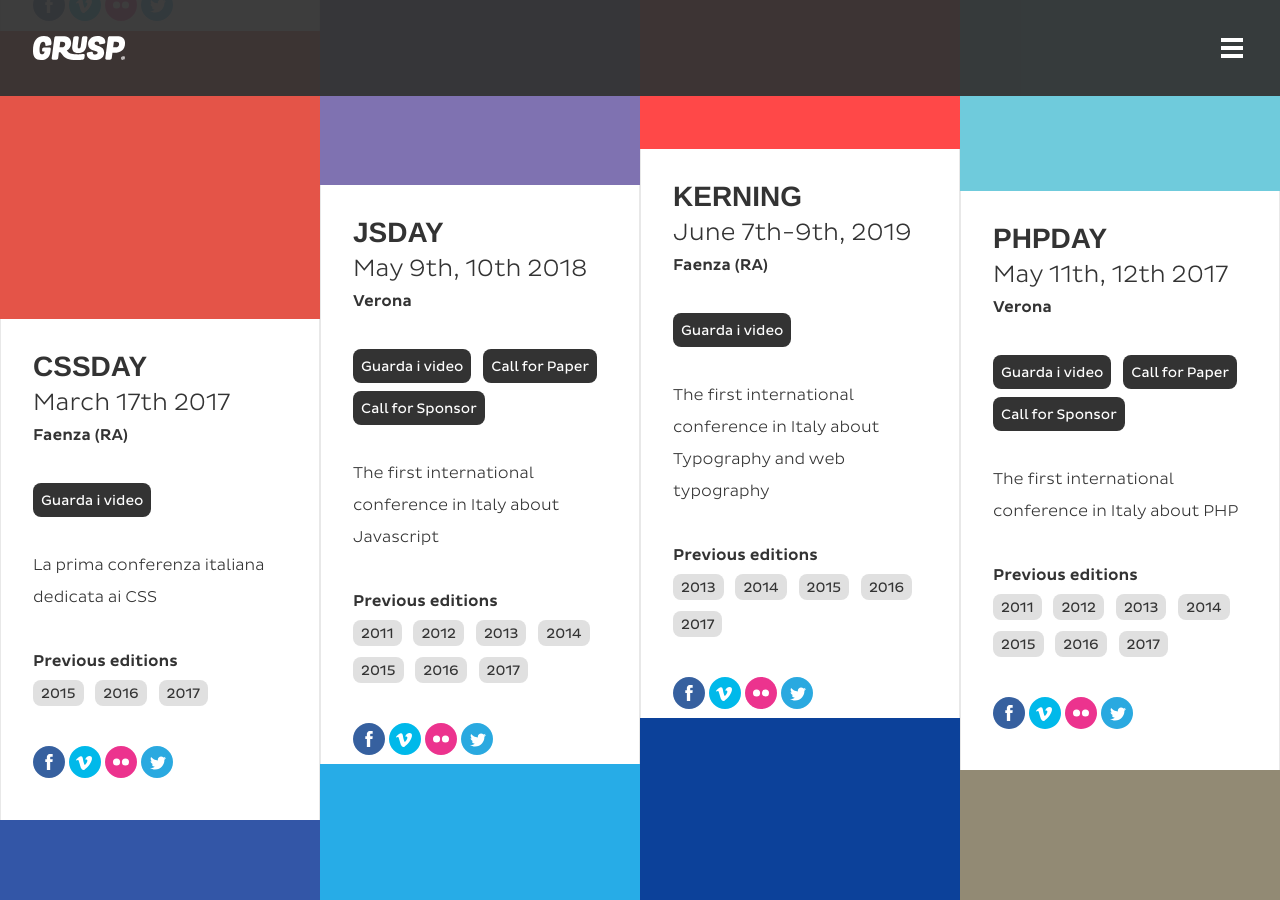
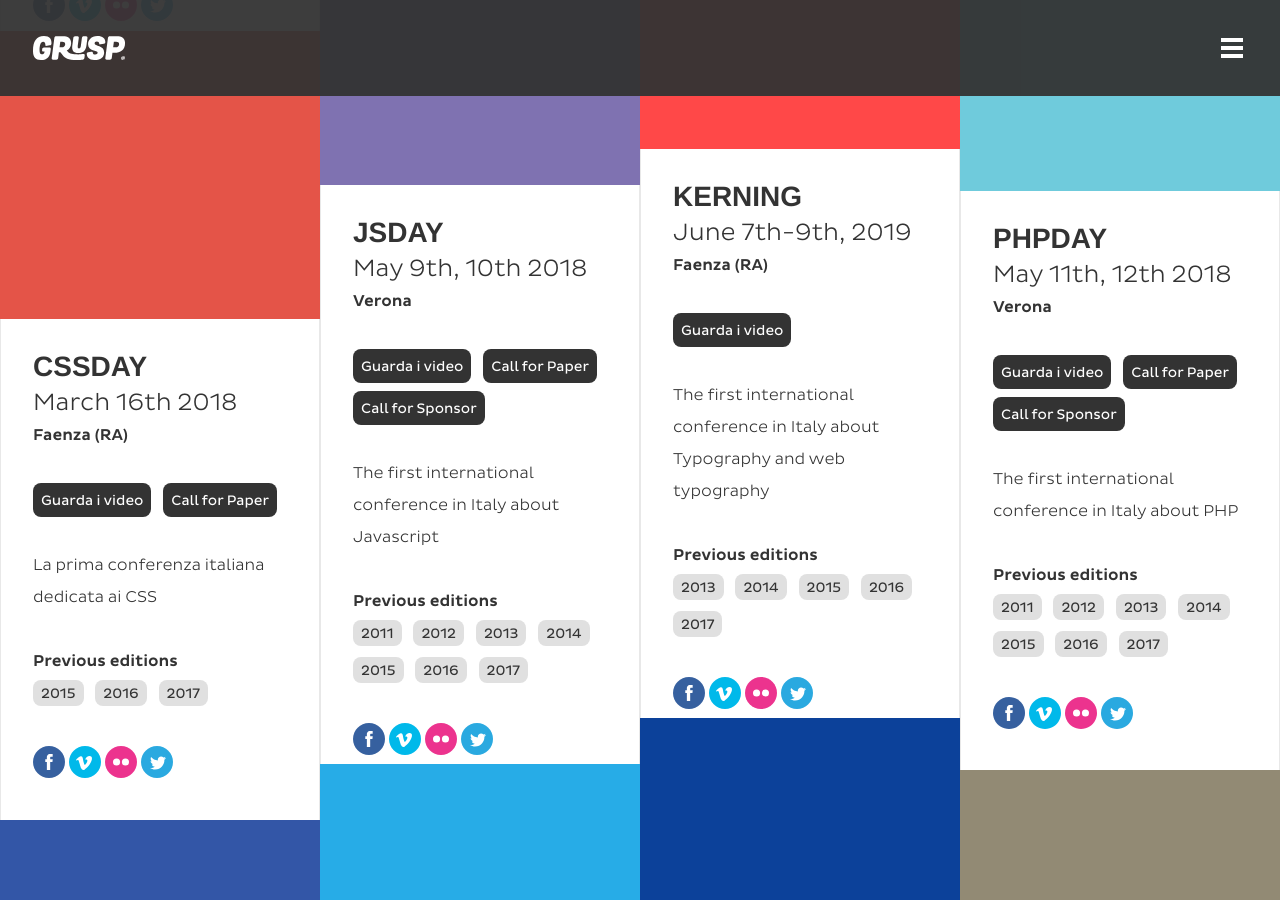
Before and after one commit to pantarei-mb/GrUSP.org, a Jekyll site: the page built from it/index.html, in a window 1280 px wide and 900 px high, scrolled down 1820 px. Built offline with Jekyll 4.4.1, drawn with Linux system fonts in a browser that asks for light colours; some web fonts are replaced.

Commit message:
Updated phpday's year + cssday

```diff
--- a/_data/conferences.yml
+++ b/_data/conferences.yml
@@ -93,7 +93,7 @@
   name: PHPDay
   url: http://www.phpday.it
   datetime: 11-05-2018
-  date: May 11th, 12th 2017
+  date: May 11th, 12th 2018
   location: Verona
   cfp: https://cfp.phpday.it/
   cfs: https://2018.phpday.it/sponsor.html
@@ -114,18 +114,21 @@
 - class: cssday
   url: http://www.cssday.it
   name: CSSDay
-  datetime: 17-03-2017
-  date: March 17th 2017
-  cfp:
+  datetime: 16-03-2018
+  date: March 16th 2018
+  cfp: https://goo.gl/forms/RkHT6PaKrs4kWYu32
   cfs:
   location: Faenza (RA)
   logo: cssday.svg
   description: La prima conferenza italiana dedicata ai CSS
   video: https://vimeo.com/channels/italiancssday
-  fb: http://fb.com/grusp
+  fb: https://www.facebook.com/cssday/
   twitter: grusp
   photos: http://flickr.com
-  editions: [ { url: 'http://2015.cssday.it', year: 2015 }, { url: 'http://2016.cssday.it', year: 2016 }, { url: 'http://2017.cssday.it', year: 2017 } ]
+  editions:
+    - { url: 'http://2015.cssday.it', year: 2015 }
+    - { url: 'http://2016.cssday.it', year: 2016 }
+    - { url: 'http://2017.cssday.it', year: 2017 }
 - class: idi
   name: Incontro DevOps
   url: http://www.incontrodevops.it
```
